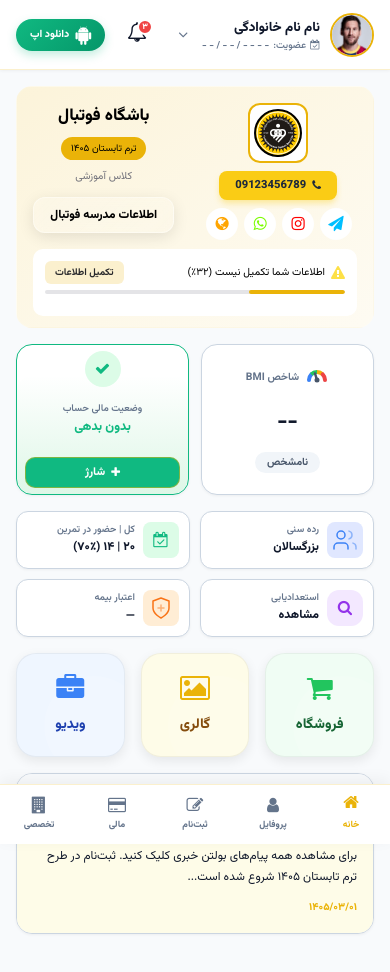
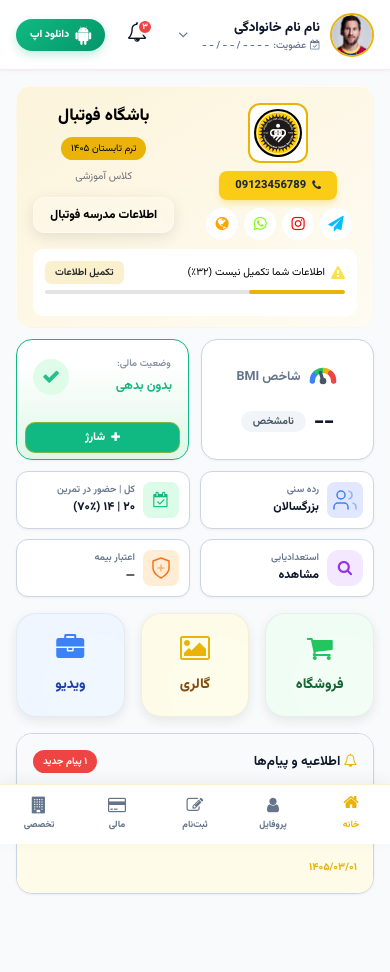
Before and after one commit to amirce73/football-school-frontend, a React (Vite) app: page /dashboard in a window 390 px wide. Shown: the top 972 px of the page. Built offline with nearby package versions, Linux system fonts and the light colour scheme; what react-date-object would draw is missing.

Commit message:
feat: implement football school dashboard with profile summary, BMI calculator, and financial status cards

```diff
--- a/src/index.css
+++ b/src/index.css
@@ -4122,4 +4122,32 @@ img {
     .profile-club-row {
         transform: translateX(-20px);
     }
-}
+    .school-debt-card .debt-info-wrap {
+        flex-direction: row !important;
+    }
+    .debt-info-wrap {
+        padding-right: inherit !important;
+        padding-left: inherit !important;
+    }
+    .left-cards-container {
+        margin-top: -5px !important;
+    }
+    .stats-grid {
+        margin-top: -5px !important;
+    }
+}
+
+@media (min-width: 1025px) {
+    .school-stat-card .stat-val {
+        font-size: 14px !important;
+    }
+    .school-stat-card .stat-label {
+        font-size: 12px !important;
+    }
+    .dash-action-card i {
+        font-size: 3rem !important;
+    }
+    .dash-action-card h4 {
+        font-size: 1.2rem !important;
+    }
+}
--- a/src/pages/school/Dashboard.tsx
+++ b/src/pages/school/Dashboard.tsx
@@ -97,34 +97,36 @@ export default function Dashboard() {
                         </div>
 
                         {/* BMI Card (Mobile Only) */}
-                        <div className="card bmi-card school-top-bmi-card" style={{ flex: 1, margin: 0, padding: '12px', display: 'flex', flexDirection: 'column', alignItems: 'center', justifyContent: 'center' }}>
-                            <div className="bmi-label" style={{ color: 'var(--text-muted)', fontWeight: 'bold', display: 'flex', alignItems: 'center', justifyContent: 'center', gap: '6px', marginBottom: '8px', width: '100%' }}>
-                                <BmiIcon width="24" height="24" color={bmiColor} style={{ flexShrink: 0 }} />
-                                <span style={{ whiteSpace: 'nowrap' }}>شاخص BMI</span>
+                        <div className="card bmi-card school-top-bmi-card" style={{ flex: 1, margin: 0, padding: '8px', display: 'flex', flexDirection: 'column', alignItems: 'center', justifyContent: 'center' }}>
+                            <div className="bmi-label" style={{ color: 'var(--text-muted)', fontWeight: 'bold', display: 'flex', alignItems: 'center', justifyContent: 'center', gap: '6px', marginBottom: '4px', width: '100%' }}>
+                                <BmiIcon width="32" height="32" color={bmiColor} style={{ flexShrink: 0 }} />
+                                <span style={{ whiteSpace: 'nowrap', fontSize: '0.9rem' }}>شاخص BMI</span>
                             </div>
-                            <div className="bmi-val" style={{ fontWeight: '900', color: bmiColor !== '#475569' ? bmiColor : 'var(--text-dark)', fontSize: '1.2rem', marginBottom: '6px' }}>{bmiVal}</div>
-                            <div className="bmi-status" style={{ borderRadius: '16px', background: bmiBg, color: bmiColor, fontWeight: 'bold', padding: '2px 12px', fontSize: '0.8rem', whiteSpace: 'nowrap' }}>{bmiStatus}</div>
+                            <div style={{ display: 'flex', alignItems: 'center', justifyContent: 'center', gap: '8px' }}>
+                                <div className="bmi-val" style={{ fontWeight: '900', color: bmiColor !== '#475569' ? bmiColor : 'var(--text-dark)', fontSize: '1.2rem' }}>{bmiVal}</div>
+                                <div className="bmi-status" style={{ borderRadius: '16px', background: bmiBg, color: bmiColor, fontWeight: 'bold', padding: '2px 10px', fontSize: '0.75rem', whiteSpace: 'nowrap' }}>{bmiStatus}</div>
+                            </div>
                         </div>
 
                         {/* Debt Card */}
                         <div
                             className={`debt-card status-${debtStatus} school-debt-card`}
-                            style={{ flex: 1, margin: 0, cursor: 'pointer' }}
+                            style={{ flex: 1, margin: 0, cursor: 'pointer', padding: '8px', display: 'flex', flexDirection: 'column', justifyContent: 'center' }}
                             onClick={() => setDebtStatus(s => s === 'clear' ? 'due' : 'clear')}
                             title="برای دیدن نمونه کلیک کنید"
                         >
-                            <div className="debt-info-wrap" style={{ display: 'flex', alignItems: 'center', width: '100%', justifyContent: 'center' }}>
-                                <div className="debt-icon" style={{ flexShrink: 0, display: 'flex', alignItems: 'center', justifyContent: 'center' }}>
+                            <div className="debt-info-wrap" style={{ display: 'flex', alignItems: 'center', width: '100%', justifyContent: 'space-between', padding: '0', marginBottom: '6px' }}>
+                                <div className="debt-info" style={{ display: 'flex', alignItems: 'center', gap: '4px', overflow: 'hidden' }}>
+                                    <span className="label" style={{ whiteSpace: 'nowrap', fontSize: '0.75rem', opacity: 0.8 }}>وضعیت مالی:</span>
+                                    <span className="amount" style={{ whiteSpace: 'nowrap', fontSize: '0.9rem', fontWeight: 'bold' }}>
+                                        {debtStatus === 'clear' ? 'بدون بدهی' : '۱.۵M بدهی'}
+                                    </span>
+                                </div>
+                                <div className="debt-icon" style={{ flexShrink: 0, display: 'flex', alignItems: 'center', justifyContent: 'center', fontSize: '1.3rem', opacity: 0.9 }}>
                                     <i className={`fa ${debtStatus === 'clear' ? 'fa-check' : 'fa-exclamation-triangle'}`}></i>
                                 </div>
-                                <div className="debt-info" style={{ overflow: 'hidden' }}>
-                                    <span className="label" style={{ whiteSpace: 'nowrap' }}>وضعیت مالی حساب</span>
-                                    <span className="amount" style={{ whiteSpace: 'nowrap' }}>
-                                        {debtStatus === 'clear' ? 'بدون بدهی' : '۱,۵۰۰,۰۰۰ بدهی'}
-                                    </span>
-                                </div>
                             </div>
-                            <button className="btn-credit" title="افزایش اعتبار"><i className="fa fa-plus"></i> شارژ</button>
+                            <button className="btn-credit" style={{ margin: '0 auto', padding: '4px 12px', fontSize: '0.8rem', minHeight: 'auto', width: '100%' }} title="افزایش اعتبار"><i className="fa fa-plus"></i> شارژ</button>
                         </div>
                     </div>
                 </div>
```
